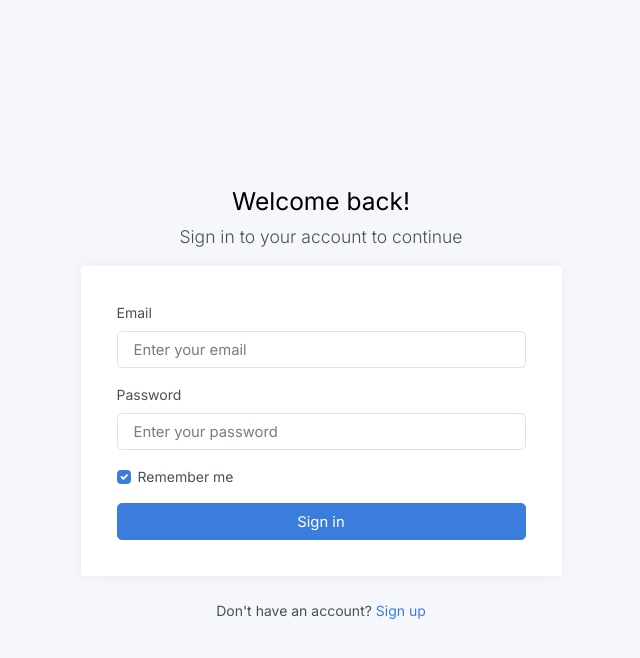
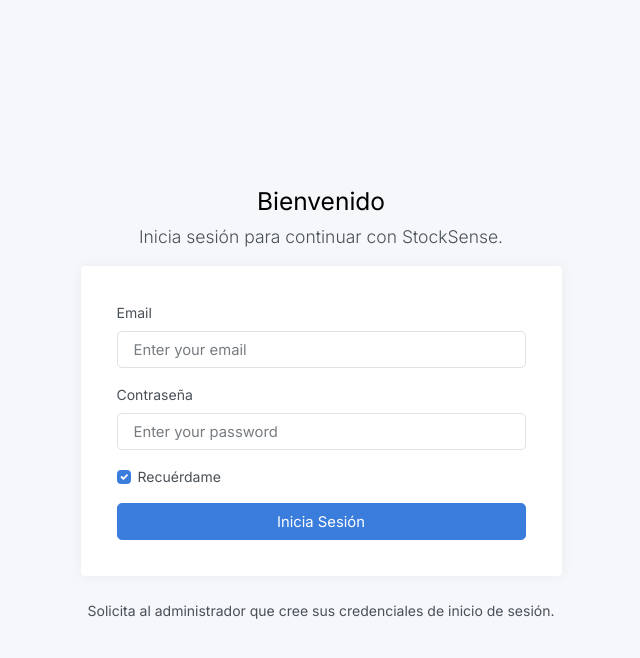
Before and after one commit to Jhanmer/IntegradoII-ALC, a Flask app: page /iniciar-sesion in a window 1280 px wide. Shown: the top 658 px of the page, without its empty margins (319-959 px from the left). Run offline with Flask 3, Linux system fonts and the light colour scheme; some libraries are stand-ins or nearby versions.

Commit message:
cambios inicio sesión

```diff
--- a/app/models/producto.py
+++ b/app/models/producto.py
@@ -5,7 +5,7 @@ from app.config import get_db_connection
 def obtener_todos():
     conn = get_db_connection()
     cur = conn.cursor()
-    cur.execute("SELECT * FROM productos ORDER BY id DESC")
+    cur.execute("SELECT * FROM productos ORDER BY id ASC")
     resultados = cur.fetchall()
     cur.close()
     conn.close()
--- a/app/templates/iniciosession.html
+++ b/app/templates/iniciosession.html
@@ -28,9 +28,9 @@
 					<div class="d-table-cell align-middle">
 
 						<div class="text-center mt-4">
-							<h1 class="h2">Welcome back!</h1>
+							<h1 class="h2">Bienvenido</h1>
 							<p class="lead">
-								Sign in to your account to continue
+								Inicia sesión para continuar con StockSense.
 							</p>
 						</div>
 
@@ -43,24 +43,24 @@
 											<input class="form-control form-control-lg" type="email" name="email" placeholder="Enter your email" />
 										</div>
 										<div class="mb-3">
-											<label class="form-label">Password</label>
+											<label class="form-label">Contraseña</label>
 											<input class="form-control form-control-lg" type="password" name="password" placeholder="Enter your password" />
 										</div>
 										<div>
 											<div class="form-check align-items-center">
 												<input id="customControlInline" type="checkbox" class="form-check-input" value="remember-me" name="remember-me" checked>
-												<label class="form-check-label text-small" for="customControlInline">Remember me</label>
+												<label class="form-check-label text-small" for="customControlInline">Recuérdame</label>
 											</div>
 										</div>
 										<div class="d-grid gap-2 mt-3">
-											<a href="{{ url_for('main.dashboard_index') }}" class="btn btn-lg btn-primary">Sign in</a>
+											<a href="{{ url_for('main.dashboard_index') }}" class="btn btn-lg btn-primary">Inicia Sesión</a>
 										</div>
 									</form>
 								</div>
 							</div>
 						</div>
 						<div class="text-center mb-3">
-							Don't have an account? <a href="pages-sign-up.html">Sign up</a>
+							Solicita al administrador que cree sus credenciales de inicio de sesión.
 						</div>
 					</div>
 				</div>
```
